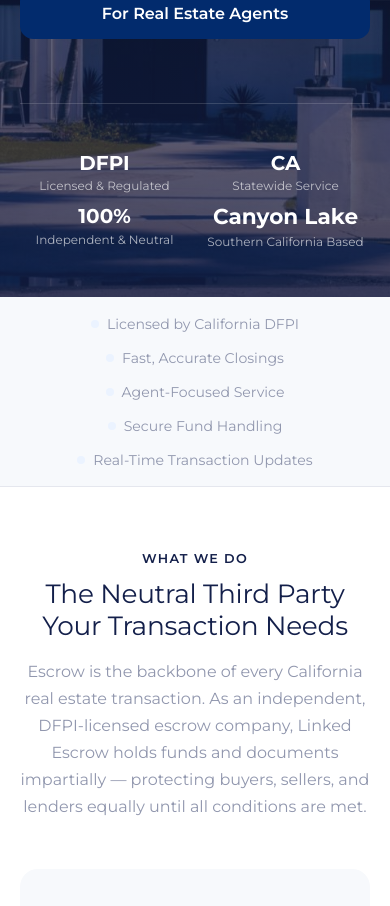
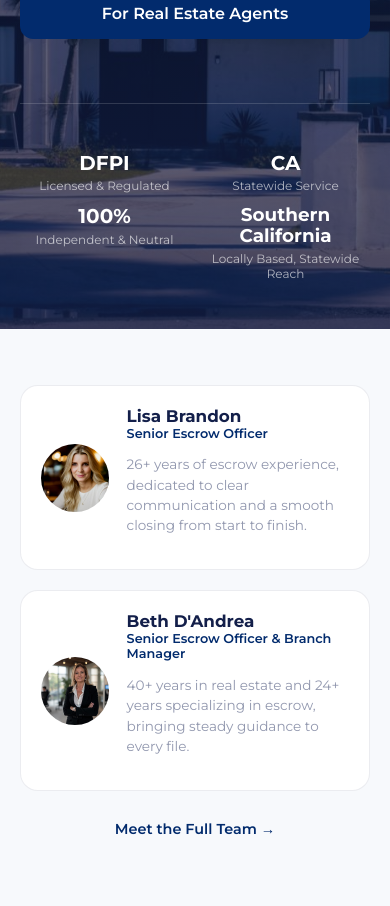
Before and after one commit to bythumb/linked_escrow, a plain HTML site: page index.html in a window 390 px wide. Shown: the part 631-1537 px from the top of the page. Drawn offline with Linux system fonts and the light colour scheme.

Commit message:
Update hero location stat, add team preview and Link.ai sections to homepage
Swap the Canyon Lake hero stat for Southern California, add a small
Lisa/Beth preview section right below the hero, and add a Link.ai
technology section highlighting the free AI platform built for agents.

Co-Authored-By: Claude Sonnet 5 <noreply@anthropic.com>

```diff
--- a/custom.css
+++ b/custom.css
@@ -940,6 +940,90 @@ main { flex: 1; }
   margin-bottom: 0.5rem;
 }
 
+/* ── Team Preview (Homepage) ─────────────────────────────── */
+.le-team-preview__grid {
+  display: grid;
+  grid-template-columns: repeat(2, 1fr);
+  gap: 1.25rem;
+  max-width: 44rem;
+  margin: 0 auto;
+}
+
+.le-team-preview__card {
+  display: flex;
+  align-items: center;
+  gap: 1.1rem;
+  background: white;
+  border: 1px solid var(--neutral-200);
+  border-radius: 1.11rem;
+  padding: 1.25rem;
+  transition: all 0.2s ease-out;
+}
+
+.le-team-preview__card:hover {
+  transform: translateY(-3px);
+  box-shadow: 0 12px 32px rgba(2,43,109,0.1);
+}
+
+.le-team-preview__headshot {
+  width: 4.25rem;
+  height: 4.25rem;
+  border-radius: 50%;
+  object-fit: cover;
+  flex-shrink: 0;
+}
+
+.le-team-preview__name {
+  font-size: 1.05rem;
+  font-weight: 700;
+  color: var(--navy-dark);
+}
+
+.le-team-preview__role {
+  font-size: 0.8rem;
+  font-weight: 600;
+  color: var(--navy);
+  margin-bottom: 0.35rem;
+}
+
+.le-team-preview__body {
+  font-size: 0.85rem;
+  line-height: 1.5;
+  color: var(--neutral-600);
+}
+
+/* ── Tech Banner (Link.ai) ───────────────────────────────── */
+.le-tech-banner {
+  text-align: center;
+  background: var(--neutral-100);
+  border-radius: 1.39rem;
+  padding: 3rem 2rem;
+}
+
+.le-tech-banner__logo {
+  height: 1.75rem;
+  width: auto;
+  margin: 0 auto 1.5rem;
+}
+
+.le-tech-banner__features {
+  display: flex;
+  justify-content: center;
+  flex-wrap: wrap;
+  gap: 0.75rem;
+  margin: 0.5rem 0 2rem;
+}
+
+.le-tech-banner__feature {
+  background: white;
+  border: 1px solid var(--neutral-200);
+  border-radius: 2rem;
+  padding: 0.5rem 1.1rem;
+  font-size: 0.85rem;
+  font-weight: 600;
+  color: var(--navy);
+}
+
 /* ── License Box ─────────────────────────────────────────── */
 .le-license-box {
   border: 1px solid var(--neutral-200);
@@ -1353,6 +1437,7 @@ main { flex: 1; }
   .le-cards-grid { grid-template-columns: 1fr; }
   .le-cards-grid-2 { grid-template-columns: 1fr; }
   .le-cards-grid-4 { grid-template-columns: 1fr; }
+  .le-team-preview__grid { grid-template-columns: 1fr; }
   .le-stats { grid-template-columns: repeat(2, 1fr); }
   .le-two-col { grid-template-columns: 1fr; gap: 2rem; }
   .le-comparison { grid-template-columns: 1fr; }
--- a/index.html
+++ b/index.html
@@ -75,9 +75,36 @@
             <div class="le-hero__stat-label">Independent &amp; Neutral</div>
           </div>
           <div class="le-hero__stat-item">
-            <div class="le-hero__stat-num" style="font-size: 1.35rem;">Canyon Lake</div>
-            <div class="le-hero__stat-label">Southern California Based</div>
+            <div class="le-hero__stat-num" style="font-size: 1.15rem;">Southern California</div>
+            <div class="le-hero__stat-label">Locally Based, Statewide Reach</div>
           </div>
+        </div>
+      </div>
+    </section>
+
+    <!-- MEET THE TEAM (PREVIEW) -->
+    <section class="section" style="background: var(--neutral-50); padding-top: 3.5rem; padding-bottom: 3.5rem;">
+      <div class="container">
+        <div class="le-team-preview__grid">
+          <a href="team.html" class="le-team-preview__card">
+            <img loading="lazy" src="images/headshot-lisa.jpg" alt="Lisa Brandon" class="le-team-preview__headshot">
+            <div class="le-team-preview__info">
+              <div class="le-team-preview__name">Lisa Brandon</div>
+              <div class="le-team-preview__role">Senior Escrow Officer</div>
+              <p class="le-team-preview__body">26+ years of escrow experience, dedicated to clear communication and a smooth closing from start to finish.</p>
+            </div>
+          </a>
+          <a href="team.html" class="le-team-preview__card">
+            <img loading="lazy" src="images/headshot-beth.jpg" alt="Beth D'Andrea" class="le-team-preview__headshot">
+            <div class="le-team-preview__info">
+              <div class="le-team-preview__name">Beth D'Andrea</div>
+              <div class="le-team-preview__role">Senior Escrow Officer &amp; Branch Manager</div>
+              <p class="le-team-preview__body">40+ years in real estate and 24+ years specializing in escrow, bringing steady guidance to every file.</p>
+            </div>
+          </a>
+        </div>
+        <div class="text-center" style="margin-top: 1.75rem;">
+          <a href="team.html" style="font-size: 0.9rem; font-weight: 600; color: var(--navy);">Meet the Full Team →</a>
         </div>
       </div>
     </section>
@@ -299,6 +326,24 @@
       </div>
     </section>
 
+    <!-- LINK.AI TECH -->
+    <section class="section">
+      <div class="container">
+        <div class="le-tech-banner">
+          <img src="images/logo-link.png" alt="Link.ai" class="le-tech-banner__logo">
+          <span class="le-eyebrow dark">Our Technology</span>
+          <h2 class="heading-3 mb-3">We Also Built Link.ai — Free AI for Real Estate Agents</h2>
+          <p class="body-m mb-4" style="max-width: 40rem; margin: 0 auto; color: var(--neutral-600);">Link.ai is a free AI platform created by Linked Escrow to help agents generate more leads and spend less time on busywork — AI you own, not AI that replaces you.</p>
+          <div class="le-tech-banner__features">
+            <div class="le-tech-banner__feature">Ask Link AI Copilot</div>
+            <div class="le-tech-banner__feature">Lead Generation &amp; Nurture</div>
+            <div class="le-tech-banner__feature">Marketing Automation</div>
+          </div>
+          <a href="https://link.ai" target="_blank" rel="noopener" class="btn-primary w-inline-block"><div>Explore Link.ai</div></a>
+        </div>
+      </div>
+    </section>
+
     <!-- DFPI COMPLIANCE -->
     <section class="section large">
       <div class="container">
```
